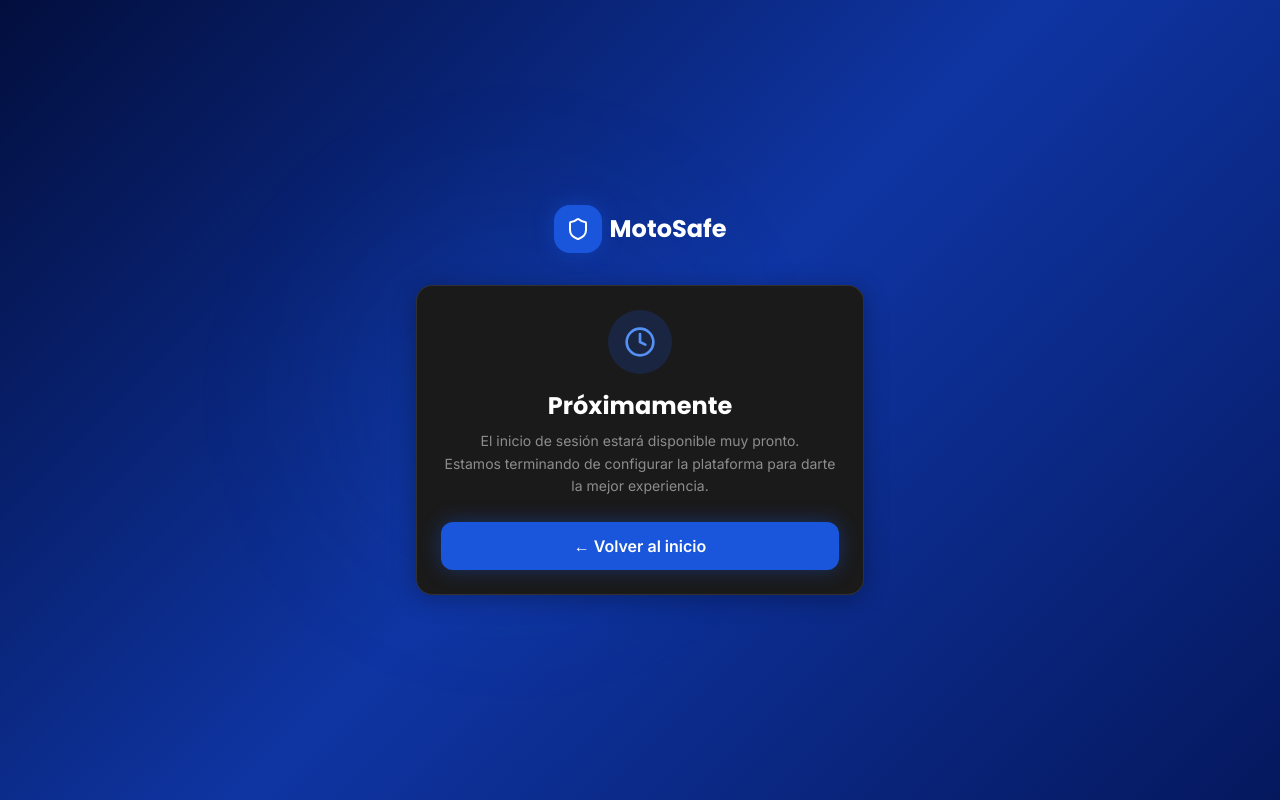
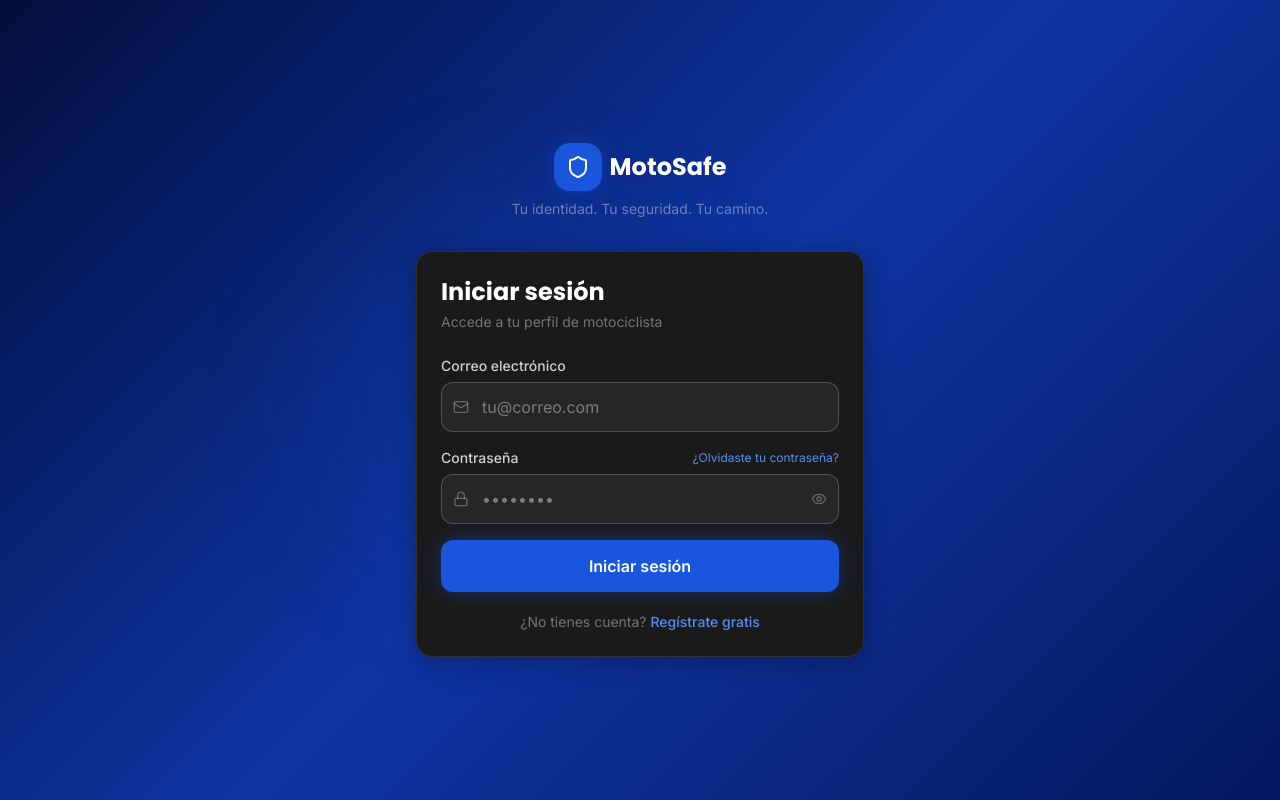
Before and after one commit to sarai946/motosafe, a Next.js app: page /login in a window 1280 px wide. Built offline with nearby package versions, Linux system fonts and the light colour scheme; no server answers.

Commit message:
feat: activar registro y login con Supabase

```diff
--- a/src/app/(auth)/login/page.tsx
+++ b/src/app/(auth)/login/page.tsx
@@ -1,8 +1,42 @@
-import React from 'react'
+'use client'
+import React, { useState } from 'react'
 import Link from 'next/link'
-import { Shield, Clock } from 'lucide-react'
+import { useRouter } from 'next/navigation'
+import { useForm } from 'react-hook-form'
+import { zodResolver } from '@hookform/resolvers/zod'
+import { z } from 'zod'
+import { Shield, Eye, EyeOff, Mail, Lock } from 'lucide-react'
+import { iniciarSesion } from '@/lib/auth'
+import toast from 'react-hot-toast'
+
+const schema = z.object({
+  email: z.string().email('Correo electrónico inválido'),
+  contrasena: z.string().min(6, 'Mínimo 6 caracteres'),
+})
+type FormData = z.infer<typeof schema>
 
 export default function LoginPage() {
+  const router = useRouter()
+  const [verContrasena, setVerContrasena] = useState(false)
+  const [cargando, setCargando] = useState(false)
+
+  const { register, handleSubmit, formState: { errors } } = useForm<FormData>({
+    resolver: zodResolver(schema),
+  })
+
+  const onSubmit = async (data: FormData) => {
+    setCargando(true)
+    try {
+      await iniciarSesion(data.email, data.contrasena)
+      toast.success('¡Bienvenido a MotoSafe!')
+      router.push('/dashboard')
+    } catch (error: any) {
+      toast.error('Correo o contraseña incorrectos')
+    } finally {
+      setCargando(false)
+    }
+  }
+
   return (
     <div className="min-h-screen bg-hero-gradient flex items-center justify-center p-4">
       <div className="absolute inset-0 overflow-hidden pointer-events-none">
@@ -10,26 +44,62 @@ export default function LoginPage() {
         <div className="absolute bottom-1/4 right-1/4 w-80 h-80 bg-accent-500/8 rounded-full blur-3xl" />
       </div>
 
-      <div className="w-full max-w-md relative z-10 text-center">
-        <Link href="/" className="inline-flex items-center gap-2 justify-center mb-8">
+      <div className="w-full max-w-md relative z-10">
+        <div className="text-center mb-8">
+          <Link href="/" className="inline-flex items-center gap-2 group">
             <div className="w-12 h-12 bg-primary-500 rounded-2xl flex items-center justify-center shadow-glow-blue">
               <Shield className="w-6 h-6 text-white" />
             </div>
             <span className="font-display font-bold text-white text-2xl">MotoSafe</span>
           </Link>
+          <p className="text-white/40 text-sm mt-2">Tu identidad. Tu seguridad. Tu camino.</p>
+        </div>
 
         <div className="card border border-white/10">
-          <div className="w-16 h-16 bg-primary-500/20 rounded-full flex items-center justify-center mx-auto mb-4">
-            <Clock className="w-8 h-8 text-primary-400" />
+          <h1 className="text-white font-display font-bold text-2xl mb-1">Iniciar sesión</h1>
+          <p className="text-white/40 text-sm mb-6">Accede a tu perfil de motociclista</p>
+
+          <form onSubmit={handleSubmit(onSubmit)} className="space-y-4">
+            <div>
+              <label className="input-label">Correo electrónico</label>
+              <div className="relative">
+                <Mail className="absolute left-3 top-1/2 -translate-y-1/2 w-4 h-4 text-white/30" />
+                <input {...register('email')} type="email" placeholder="tu@correo.com"
+                  className="input-field pl-10" autoComplete="email" />
               </div>
-          <h1 className="text-white font-display font-bold text-2xl mb-2">Próximamente</h1>
-          <p className="text-white/50 text-sm mb-6 leading-relaxed">
-            El inicio de sesión estará disponible muy pronto.<br />
-            Estamos terminando de configurar la plataforma para darte la mejor experiencia.
+              {errors.email && <p className="text-red-400 text-xs mt-1">{errors.email.message}</p>}
+            </div>
+
+            <div>
+              <div className="flex items-center justify-between mb-1.5">
+                <label className="input-label mb-0">Contraseña</label>
+                <Link href="/recuperar" className="text-primary-400 text-xs hover:text-primary-300">
+                  ¿Olvidaste tu contraseña?
+                </Link>
+              </div>
+              <div className="relative">
+                <Lock className="absolute left-3 top-1/2 -translate-y-1/2 w-4 h-4 text-white/30" />
+                <input {...register('contrasena')} type={verContrasena ? 'text' : 'password'}
+                  placeholder="••••••••" className="input-field pl-10 pr-10" autoComplete="current-password" />
+                <button type="button" onClick={() => setVerContrasena(!verContrasena)}
+                  className="absolute right-3 top-1/2 -translate-y-1/2 text-white/30 hover:text-white/60">
+                  {verContrasena ? <EyeOff className="w-4 h-4" /> : <Eye className="w-4 h-4" />}
+                </button>
+              </div>
+              {errors.contrasena && <p className="text-red-400 text-xs mt-1">{errors.contrasena.message}</p>}
+            </div>
+
+            <button type="submit" disabled={cargando} className="btn-primary w-full py-3.5 mt-2">
+              {cargando ? 'Ingresando...' : 'Iniciar sesión'}
+            </button>
+          </form>
+
+          <p className="text-white/40 text-sm text-center mt-5">
+            ¿No tienes cuenta?{' '}
+            <Link href="/registro" className="text-primary-400 hover:text-primary-300 font-medium">
+              Regístrate gratis
+            </Link>
           </p>
-          <Link href="/" className="btn-primary block text-center py-3">
-            ← Volver al inicio
-          </Link>
         </div>
       </div>
     </div>
--- a/src/app/(auth)/registro/page.tsx
+++ b/src/app/(auth)/registro/page.tsx
@@ -1,6 +1,7 @@
 import React from 'react'
 import Link from 'next/link'
-import { Shield, Clock } from 'lucide-react'
+import { Shield } from 'lucide-react'
+import RegistroStepper from '@/components/auth/RegistroStepper'
 import type { Metadata } from 'next'
 
 export const metadata: Metadata = {
@@ -10,29 +11,24 @@ export const metadata: Metadata = {
 
 export default function RegistroPage() {
   return (
-    <div className="min-h-screen bg-dark-900 flex items-center justify-center p-4">
-      <div className="w-full max-w-md text-center">
-        <Link href="/" className="inline-flex items-center gap-2 justify-center mb-8">
-          <div className="w-10 h-10 bg-primary-500 rounded-xl flex items-center justify-center">
-            <Shield className="w-5 h-5 text-white" />
-          </div>
-          <span className="font-display font-bold text-white text-xl">MotoSafe</span>
-        </Link>
-
-        <div className="card border border-white/10">
-          <div className="w-16 h-16 bg-primary-500/20 rounded-full flex items-center justify-center mx-auto mb-4">
-            <Clock className="w-8 h-8 text-primary-400" />
-          </div>
-          <h1 className="text-white font-display font-bold text-2xl mb-2">Próximamente</h1>
-          <p className="text-white/50 text-sm mb-6 leading-relaxed">
-            El registro estará disponible muy pronto.<br />
-            Estamos terminando de configurar la plataforma para darte la mejor experiencia.
+    <div className="min-h-screen bg-dark-900">
+      <div className="bg-dark-800 border-b border-white/10 py-4 px-4">
+        <div className="max-w-2xl mx-auto flex items-center justify-between">
+          <Link href="/" className="flex items-center gap-2">
+            <div className="w-8 h-8 bg-primary-500 rounded-xl flex items-center justify-center">
+              <Shield className="w-4 h-4 text-white" />
+            </div>
+            <span className="font-display font-bold text-white">MotoSafe</span>
+          </Link>
+          <p className="text-white/40 text-sm">
+            ¿Ya tienes cuenta?{' '}
+            <Link href="/login" className="text-primary-400 hover:text-primary-300">
+              Inicia sesión
+            </Link>
           </p>
-          <Link href="/" className="btn-primary block text-center py-3">
-            ← Volver al inicio
-          </Link>
         </div>
       </div>
+      <RegistroStepper />
     </div>
   )
 }
```
Lines whose indentation alone changed are shown as unchanged.
